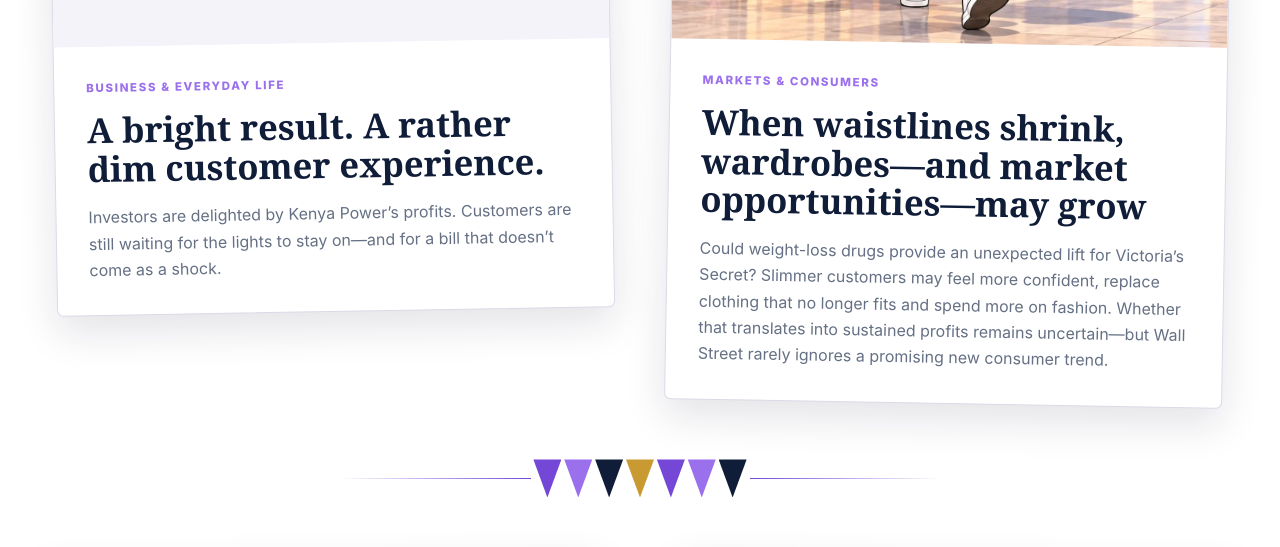
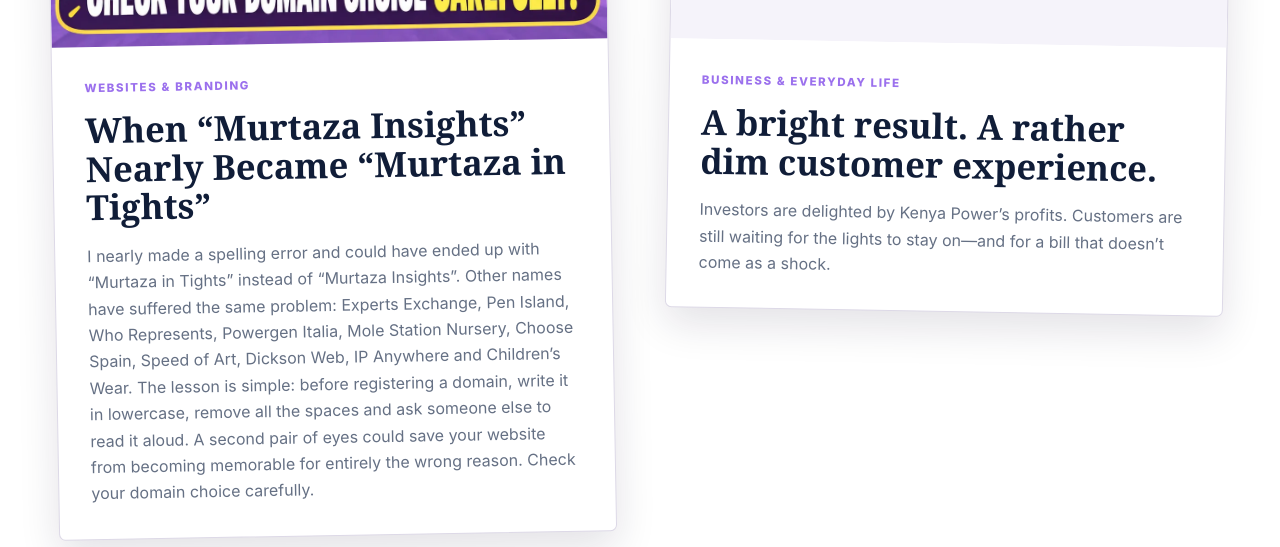
Before and after one commit to saeedtaz2003-commits/murtaza-saeed-website, an Astro site: page /the-lighter-side in a window 1280 px wide. Shown: the part 1120-1667 px from the top of the page. Built offline with nearby package versions, Linux system fonts and the light colour scheme; Astro itself is replaced by a stand-in of ours; a web font is replaced by a local one.

Commit message:
Add domain-name cartoon to Funny Bizz

```diff
--- a/src/pages/the-lighter-side.astro
+++ b/src/pages/the-lighter-side.astro
@@ -2,6 +2,13 @@
 import Base from '../layouts/Base.astro';
 
 const items = [
+  {
+    category: 'Websites & Branding',
+    title: 'When “Murtaza Insights” Nearly Became “Murtaza in Tights”',
+    image: '/images/murtaza-insights-domain-name-mistake.webp',
+    alt: 'Domain name mistake cartoon showing Murtaza Saeed in purple tights, surrounded by funny website names including Experts Exchange, Pen Island and Who Represents, with a warning to check your domain choice carefully.',
+    copy: 'I nearly made a spelling error and could have ended up with “Murtaza in Tights” instead of “Murtaza Insights”. Other names have suffered the same problem: Experts Exchange, Pen Island, Who Represents, Powergen Italia, Mole Station Nursery, Choose Spain, Speed of Art, Dickson Web, IP Anywhere and Children’s Wear. The lesson is simple: before registering a domain, write it in lowercase, remove all the spaces and ask someone else to read it aloud. A second pair of eyes could save your website from becoming memorable for entirely the wrong reason. Check your domain choice carefully.'
+  },
   {
     category: 'Business & Everyday Life',
     title: 'A bright result. A rather dim customer experience.',
```
Also changed, not shown: public/images/murtaza-insights-domain-name-mistake.webp (added).
